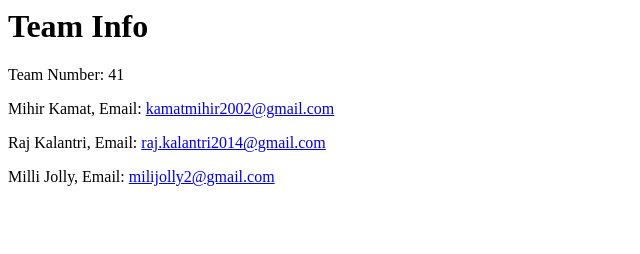
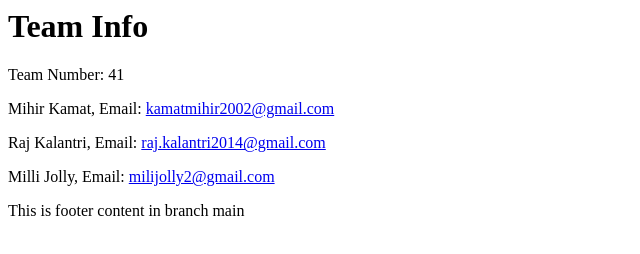
Before and after one commit to SoftwareEngg2024/HW5-repo, a plain HTML site: page index.html in a window 1280 px wide. Shown: the whole page, without its empty margins (0-640 px from the left). Drawn offline with Linux system fonts and the light colour scheme.

Commit message:
Added content to index.html for main

```diff
--- a/index.html
+++ b/index.html
@@ -16,4 +16,9 @@
             Milli Jolly, Email: <a href="mailto:milijolly2@gmail.com">milijolly2@gmail.com</a>
         </p>
     </body>
+    <footer>
+        <p>
+            This is footer content in branch main
+        </p>
+    </footer>
 </html>
```
